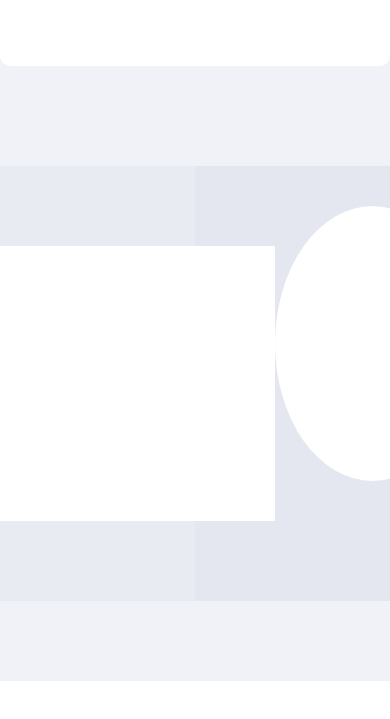
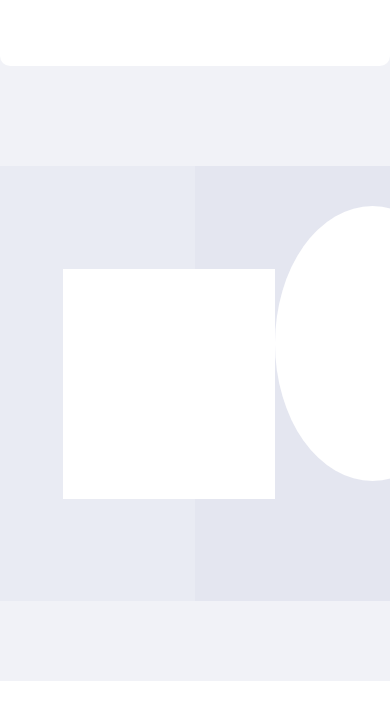
Before and after one commit to 1011131920/desafio, a plain HTML site: page Principal-Page/Principal-Page/ppresponsivo.html in a window 390 px wide. Shown: the part 5864-6583 px from the top of the page. Drawn offline with Linux system fonts and the light colour scheme.

Commit message:
finalizado com slide 2

```diff
--- a/Principal-Page/Principal-Page/assets/style/8-style-multiform.css
+++ b/Principal-Page/Principal-Page/assets/style/8-style-multiform.css
@@ -32,6 +32,18 @@
   .multiform-right{
     display: block;
   }
+
+  .multiform-left .item-cont{
+    display: flex;
+    align-items: center;
+    justify-content: center;
+    margin-left: 40px;
+
+  }
+  .multiform-left .item{
+    width: 230px;
+    height: 230px
+
 }
 @media only screen and (max-width: 360px) {
   .mult {
@@ -49,6 +61,7 @@
   .multiform-left{
     width: auto;
     display: grid;
+
     place-items: center;
     width: 100%;
     height: 100%;
```
